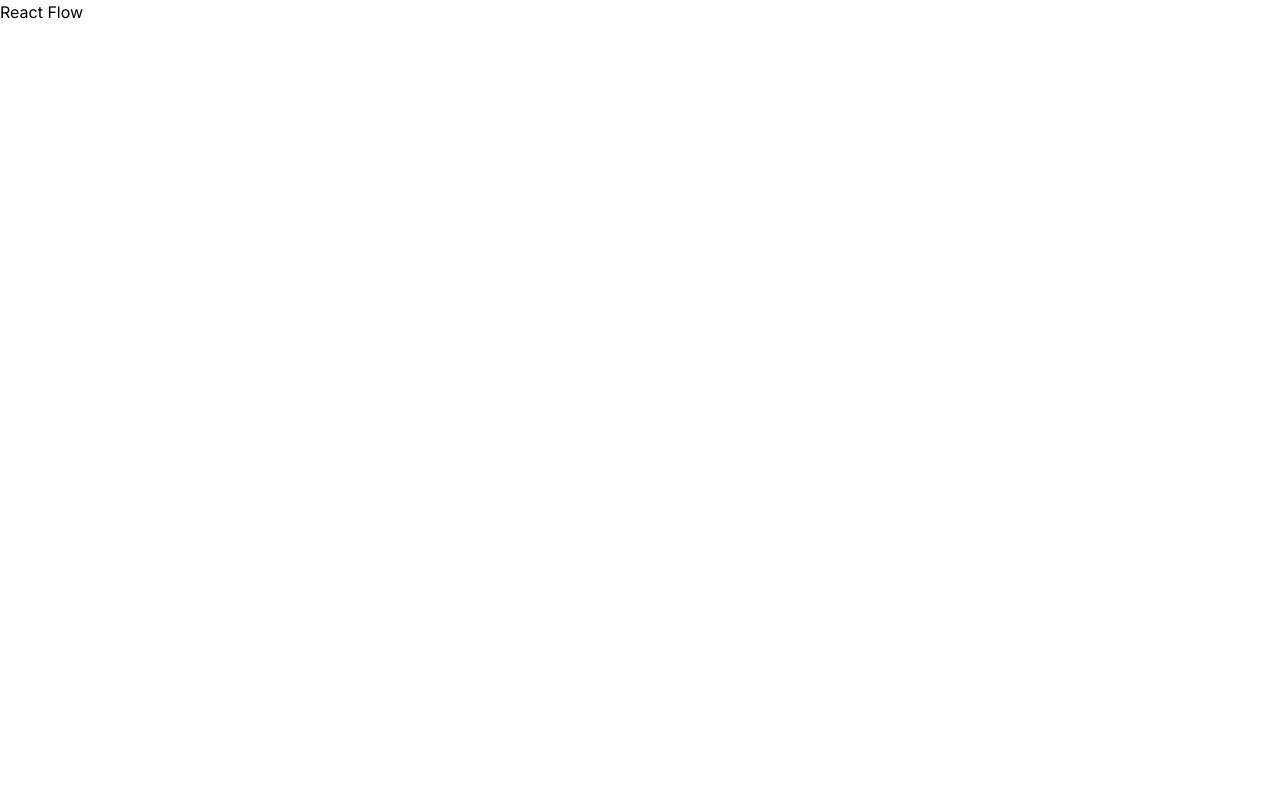
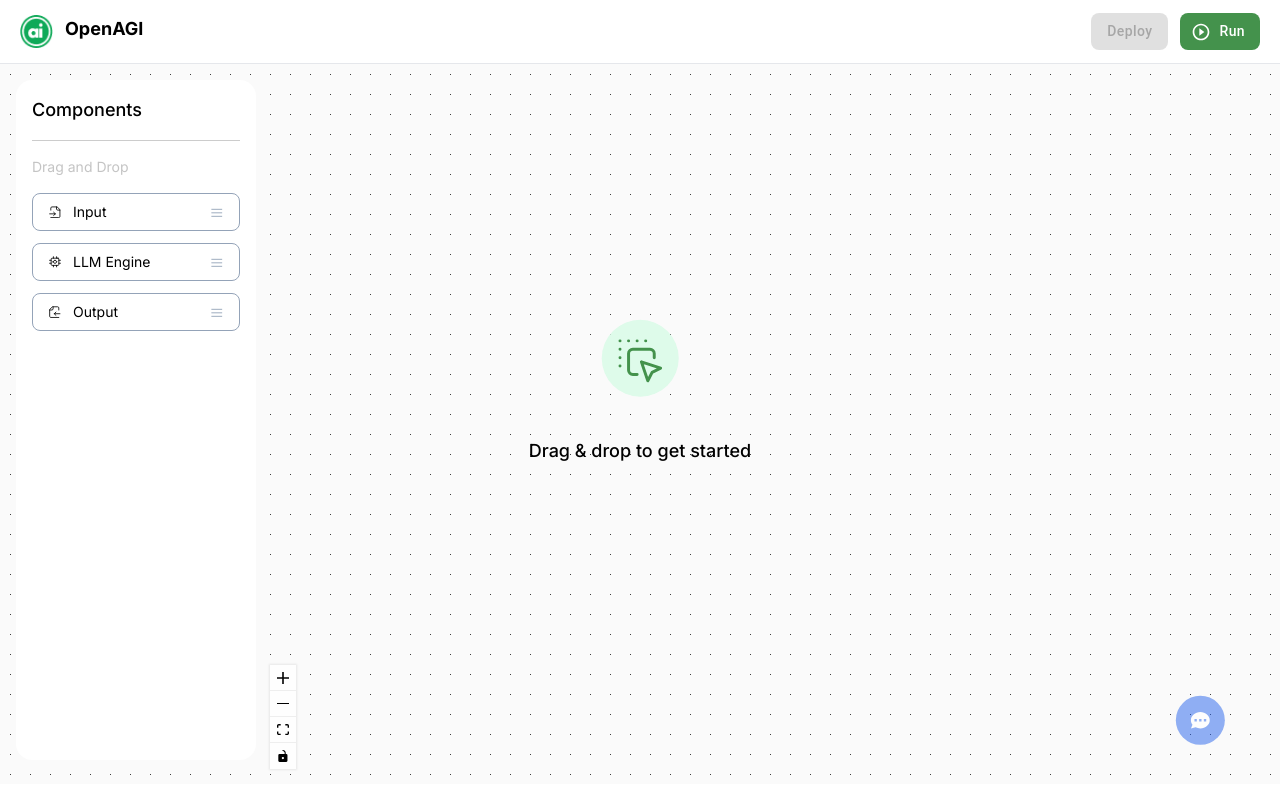
Before and after one commit to giriyaram/aiplanet-assignment, a Next.js app: page / in a window 1280 px wide. Built offline with nearby package versions, Linux system fonts and the light colour scheme.

Commit message:
added homepage components

```diff
--- a/src/app/page.js
+++ b/src/app/page.js
@@ -1,9 +1,23 @@
-import Image from "next/image";
+import Chat from "@/components/Chat";
+import Navbar from "@/components/Navbar";
+import Sidebar from "@/components/Sidebar";
+import { PipelineUI } from "@/ui";
+import { ToastContainer } from "react-toastify";
+import "react-toastify/dist/ReactToastify.css";
 
 export default function Home() {
   return (
-   <div>
-    React Flow
-   </div>
+    <div>
+      <Navbar />
+      <Sidebar />
+      <ToastContainer
+        autoClose="3000"
+        pauseOnHover={false}
+        hideProgressBar={false}
+        className="toast-container-custom"
+      />
+      <Chat />
+      <PipelineUI />
+    </div>
   );
 }
```
